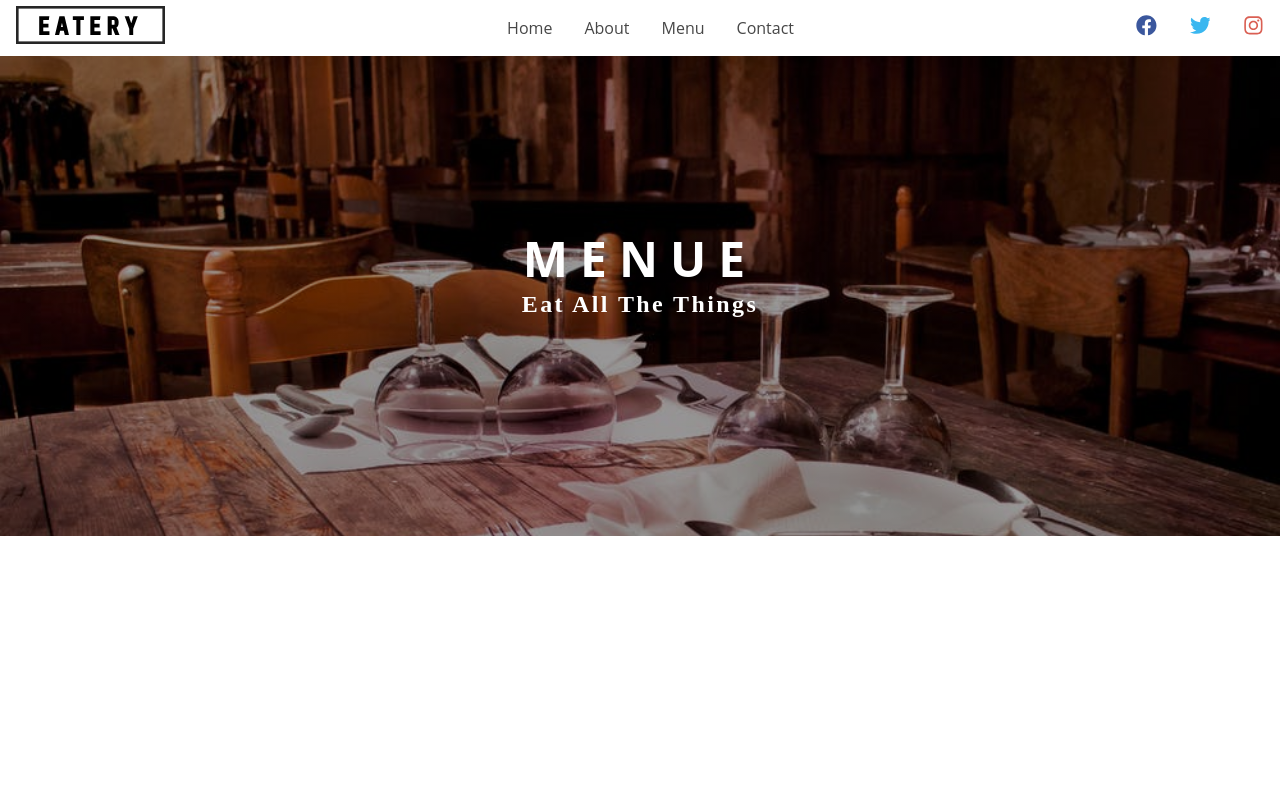
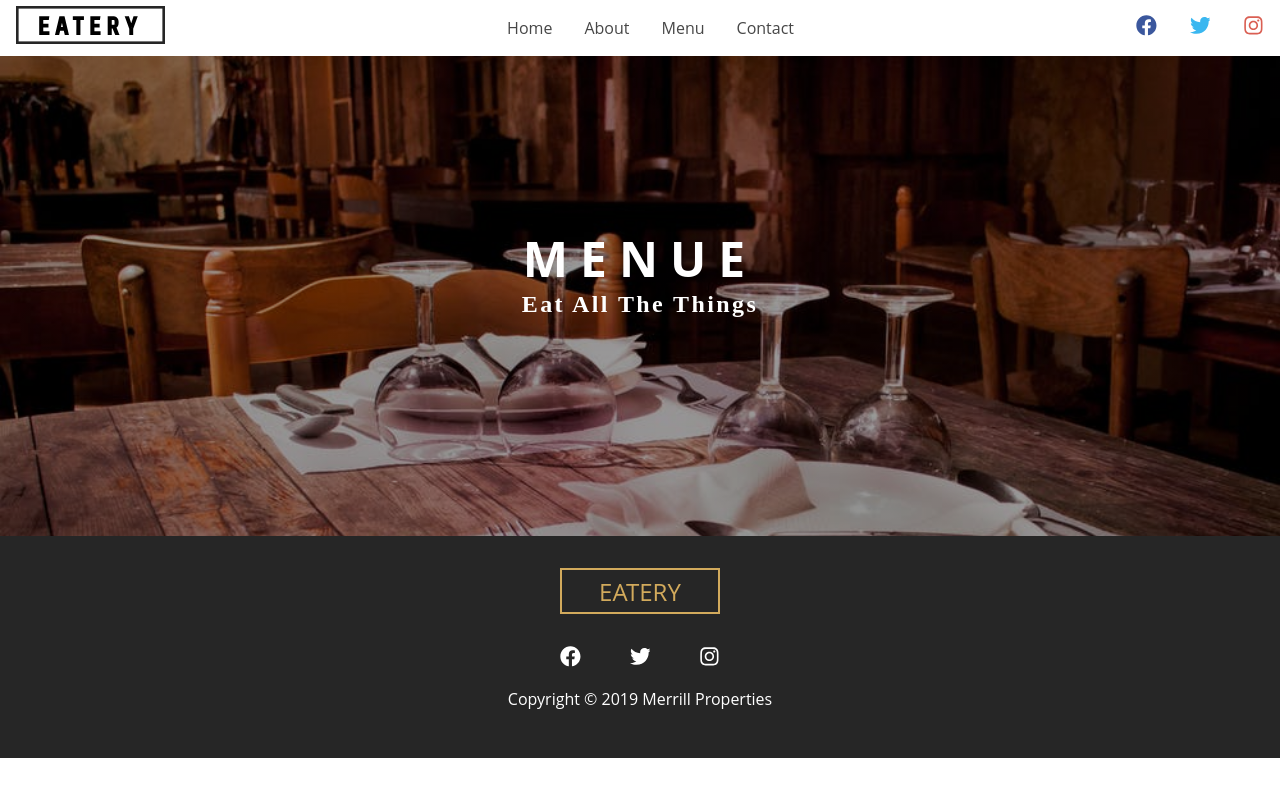
Before and after one commit to robgmerrill/gatsby-restaurant, a Gatsby site: page /menu in a window 1280 px wide. Built offline with nearby package versions, Linux system fonts and the light colour scheme; Gatsby itself is replaced by a stand-in of ours.

Commit message:
Footer component

```diff
--- /dev/null
+++ b/src/components/globals/Footer.js
@@ -0,0 +1,80 @@
+import React, { Component } from 'react'
+import styled from 'styled-components'
+import { styles } from '../../utils'
+import { FaInstagram, FaTwitter, FaFacebook } from 'react-icons/fa'
+export default class Footer extends Component {
+    state = {
+        icons: [
+            {
+                id: 1,
+                icon: <FaFacebook className="icon facebook-icon" />,
+                path: `https://www.facebook.com`,
+            },
+            {
+                id: 2,
+                icon: <FaTwitter className="icon twitter-icon" />,
+                path: `https://www.facebook.com`,
+            },
+            {
+                id: 3,
+                icon: <FaInstagram className="icon instagram-icon" />,
+                path: `https://www.facebook.com`,
+            },
+        ],
+    }
+    render() {
+        return (
+            <FooterWrapper>
+                <div className="title">eatery</div>
+                <div className="icons">
+                    {this.state.icons.map(item => (
+                        <a
+                            href={item.path}
+                            key={item.id}
+                            target="_blank"
+                            rel="noopener noreferrer"
+                        >
+                            {item.icon}
+                        </a>
+                    ))}
+                </div>
+                <p className="copyright">copyright &copy; 2019 merrill properties</p>
+            </FooterWrapper>
+        )
+    }
+}
+
+const FooterWrapper = styled.footer`
+  padding: 2rem 0;
+  background: ${styles.colors.mainBlack};
+  .icons {
+    width: 10rem;
+    display: flex;
+    justify-content: space-between;
+    margin: 0 auto;
+  }
+  .icon {
+    color: ${styles.colors.mainWhite};
+    font-size: 1.3rem;
+    ${styles.transition({})};
+    &:hover {
+      color: ${styles.colors.mainPrimary};
+    }
+  }
+  .copyright {
+    color: ${styles.colors.mainWhite};
+    text-transform: capitalize;
+    text-align: center;
+    margin: 1rem 0;
+  }
+  .title {
+    text-align: center;
+    width: 10rem;
+    color: ${styles.colors.mainYellow};
+    text-transform: uppercase;
+    padding: 0.3rem 1rem;
+    margin: 0 auto 2rem auto;
+    font-size: 1.5rem;
+    ${styles.border({ color: `${styles.colors.mainYellow}` })}
+  }
+`
--- a/src/components/layout.js
+++ b/src/components/layout.js
@@ -9,7 +9,7 @@ import React from "react"
 import PropTypes from "prop-types"
 import { createGlobalStyle } from 'styled-components'
 import Navbar from "./globals/navbar/Navbar"
-// import './layout.css'
+import Footer from '../components/globals/Footer'
 
 const Layout = ({ children }) => {
   return (
@@ -17,6 +17,7 @@ const Layout = ({ children }) => {
       <GlobalStyle />
       <Navbar />
       {children}
+      <Footer />
     </React.Fragment>
   )
 }
```
Also changed, not shown: src/components/HomePageComponents/QuickInfo.js (+32 -4 lines).
